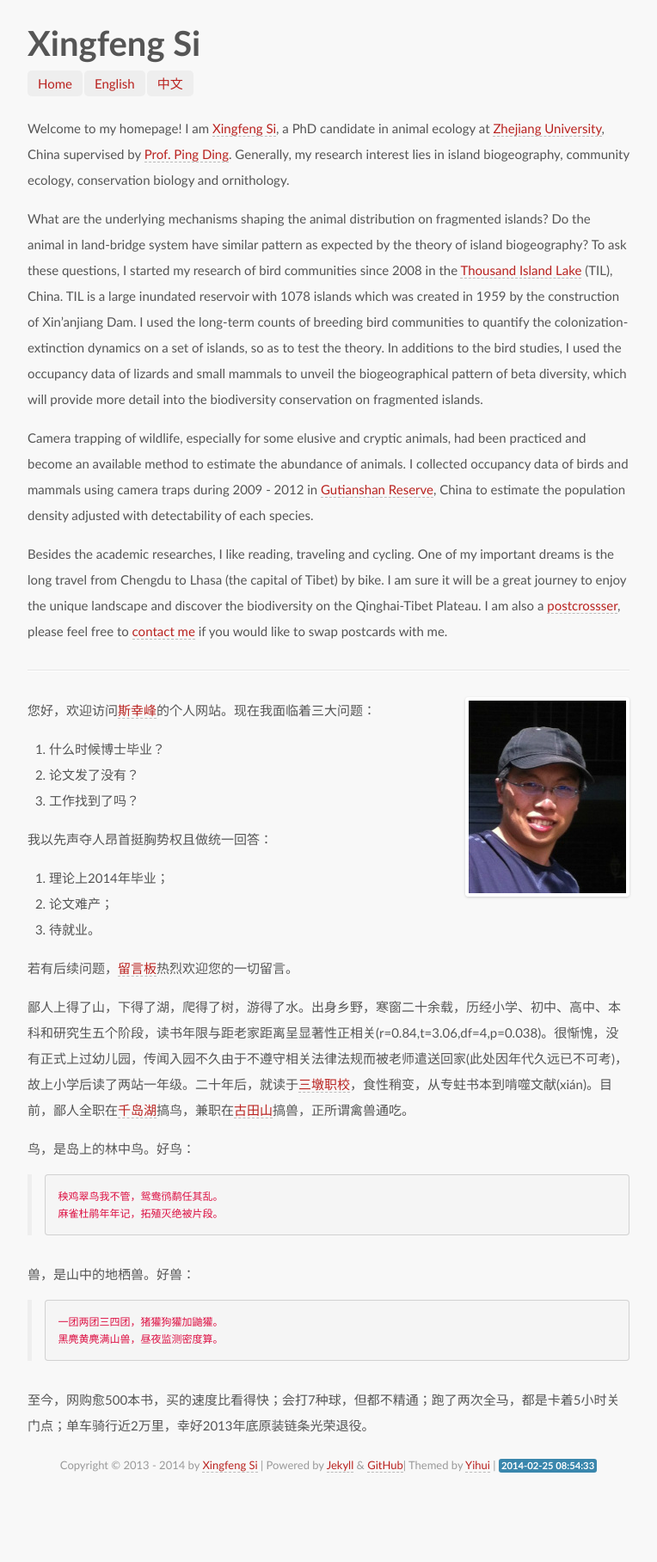
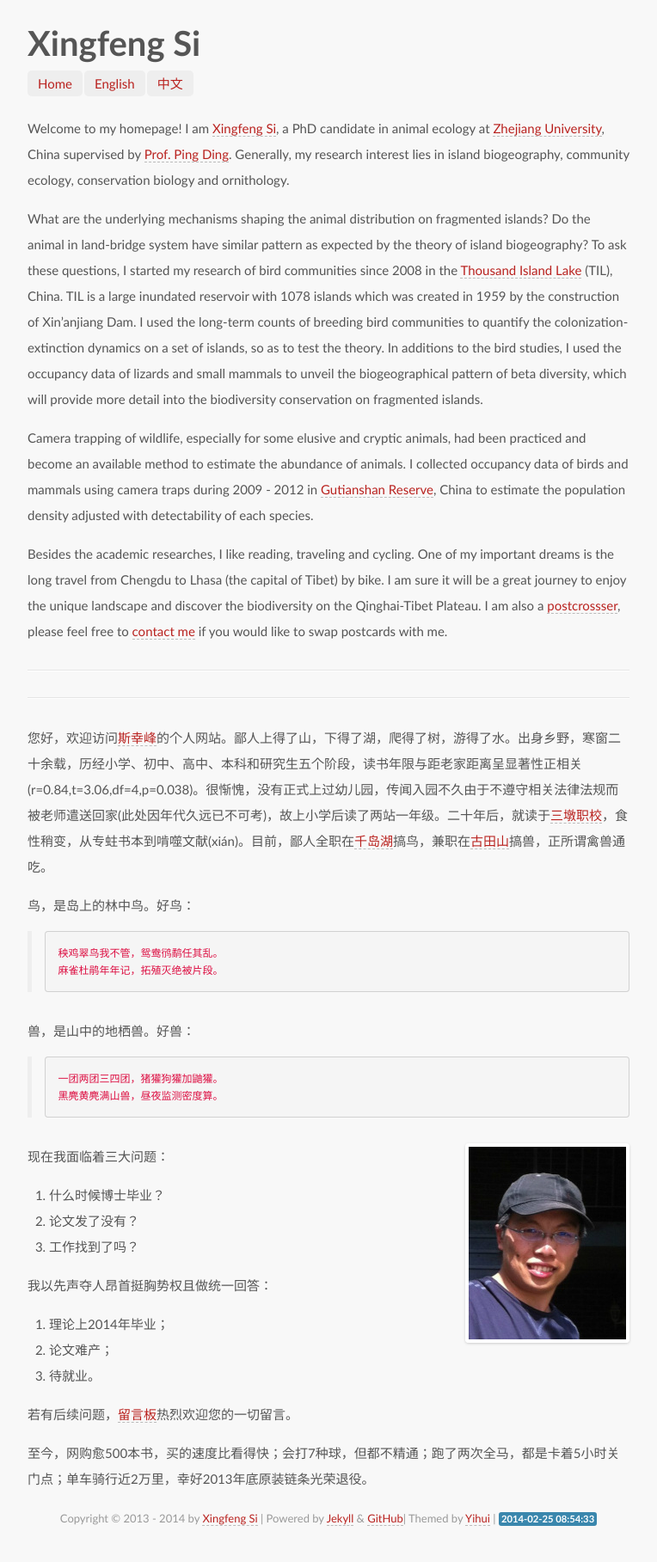
Before and after one commit to sixf/sixf.github.io, a Jekyll site: the page built from index.md, in a window 1280 px wide. Shown: the whole page at 86% size, without its empty margins (258-1022 px from the left). Built offline with Jekyll 4.4.1, drawn with Linux system fonts in a browser that asks for light colours; some web fonts are replaced; Markdown is read by kramdown in place of the engine named in the settings; before the commit the page ends 1755 px from its top, so only the background shows below that; some of the changed lines change nothing that is shown.

Commit message:
move the foto

```diff
--- a/index.md
+++ b/index.md
@@ -42,9 +42,23 @@ postcards with me.
 
 ---
 
+---
+
+您好，欢迎访问[斯幸峰](/ "Xingfeng Si")的个人网站。鄙人上得了山，下得了湖，爬得了树，游得了水。出身乡野，寒窗二十余载，历经小学、初中、高中、本科和研究生五个阶段，读书年限与距老家距离呈显著性正相关(r=0.84,t=3.06,df=4,p=0.038)。很惭愧，没有正式上过幼儿园，传闻入园不久由于不遵守相关法律法规而被老师遣送回家(此处因年代久远已不可考)，故上小学后读了两站一年级。二十年后，就读于[三墩职校](http://www.zju.edu.cn)，食性稍变，从专蛀书本到啃噬文献(xián)。目前，鄙人全职在[千岛湖](/cn/pages/thousand-island-lake/)搞鸟，兼职在[古田山](/cn/pages/gutianshan-reserve/)搞兽，正所谓禽兽通吃。
+
+鸟，是岛上的林中鸟。好鸟：
+
+>	秧鸡翠鸟我不管，鸳鸯鸻鹬任其乱。
+>	麻雀杜鹃年年记，拓殖灭绝被片段。
+
+兽，是山中的地栖兽。好兽：
+
+>	一团两团三四团，猪獾狗獾加鼬獾。
+>	黑麂黄麂满山兽，昼夜监测密度算。
+
 <p><img src="http://sixf.org/files/images/avatar.jpg" title="Xingfeng Si" align="right" /></p>
 
-您好，欢迎访问[斯幸峰](/ "Xingfeng Si")的个人网站。现在我面临着三大问题：
+现在我面临着三大问题：
 
 1. 什么时候博士毕业？
 2. 论文发了没有？
@@ -58,16 +72,4 @@ postcards with me.
 
 若有后续问题，[留言板](/cn/guestbook)热烈欢迎您的一切留言。
 
-鄙人上得了山，下得了湖，爬得了树，游得了水。出身乡野，寒窗二十余载，历经小学、初中、高中、本科和研究生五个阶段，读书年限与距老家距离呈显著性正相关(r=0.84,t=3.06,df=4,p=0.038)。很惭愧，没有正式上过幼儿园，传闻入园不久由于不遵守相关法律法规而被老师遣送回家(此处因年代久远已不可考)，故上小学后读了两站一年级。二十年后，就读于[三墩职校](http://www.zju.edu.cn)，食性稍变，从专蛀书本到啃噬文献(xián)。目前，鄙人全职在[千岛湖](/cn/pages/thousand-island-lake/)搞鸟，兼职在[古田山](/cn/pages/gutianshan-reserve/)搞兽，正所谓禽兽通吃。
-
-鸟，是岛上的林中鸟。好鸟：
-
->	秧鸡翠鸟我不管，鸳鸯鸻鹬任其乱。
->	麻雀杜鹃年年记，拓殖灭绝被片段。
-
-兽，是山中的地栖兽。好兽：
-
->	一团两团三四团，猪獾狗獾加鼬獾。
->	黑麂黄麂满山兽，昼夜监测密度算。
-
 至今，网购愈500本书，买的速度比看得快；会打7种球，但都不精通；跑了两次全马，都是卡着5小时关门点；单车骑行近2万里，幸好2013年底原装链条光荣退役。
```
